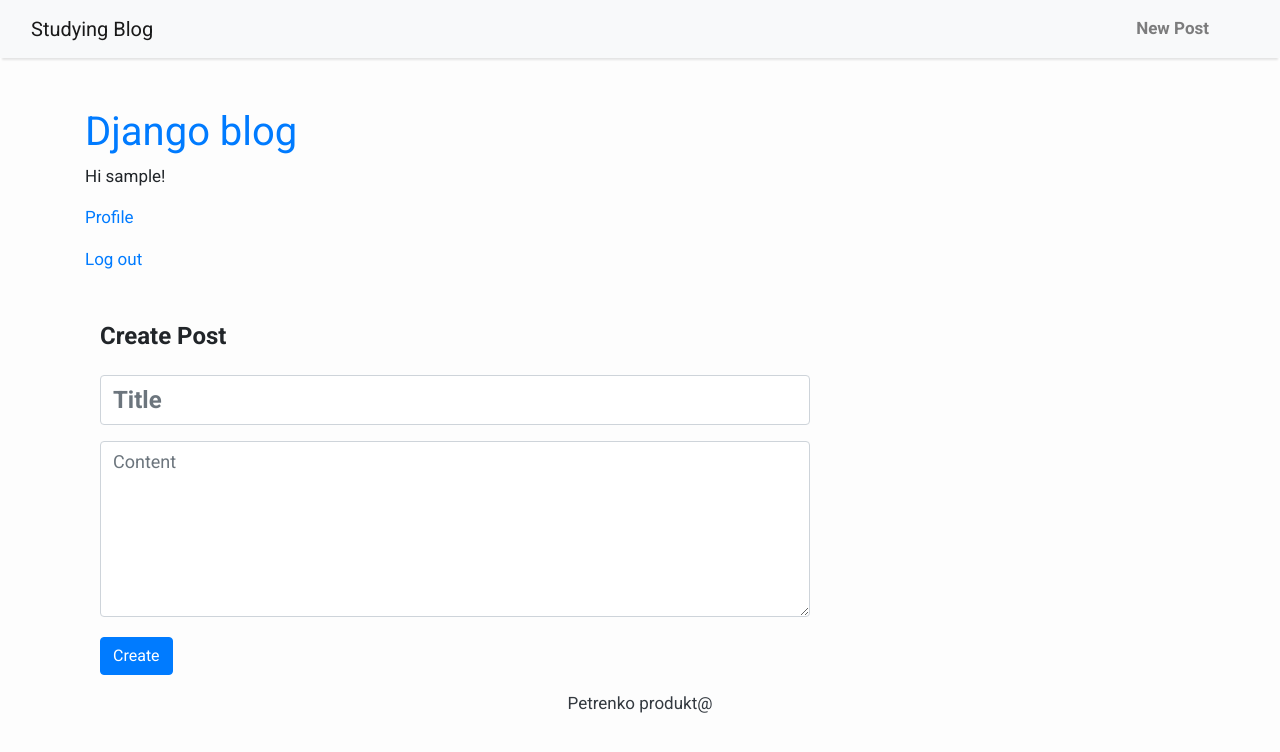
After one commit to 1997131211109/my-proge, a Django app: page /create-post/ in a window 1280 px wide. The commit adds this page. Shown: the top 752 px of the page. Run offline with Django 4.2, Linux system fonts and the light colour scheme; the visitor is signed in with stand-in values (Sample User, id 1); some libraries are stand-ins or nearby versions.

Commit message:
5d . part  + profile (base)

```diff
--- a/mysite/blog/views.py
+++ b/mysite/blog/views.py
@@ -1,4 +1,3 @@
-from django.shortcuts import render
 from django.views import generic
 from .models import Post
 from .forms import CommentForm
--- a/mysite/templates/base.html
+++ b/mysite/templates/base.html
@@ -44,13 +44,13 @@
             <div class="collapse navbar-collapse" id="navbarResponsive">
                 <ul class="navbar-nav ml-auto">
                     <li class="nav-item text-black">
-                        <a class="nav-link text-black font-weight-bold" href="#">About</a>
+                       <a class="nav-link text-black font-weight-bold" href="{% url 'create_post' %}">New Post</a>
                     </li>
                     <li class="nav-item text-black">
-                        <a class="nav-link text-black font-weight-bold" href="#">Policy</a>
+                        <a class="nav-link text-black font-weight-bold" href="#"></a>
                     </li>
                     <li class="nav-item text-black">
-                        <a class="nav-link text-black font-weight-bold" href="#">Contact</a>
+                        <a class="nav-link text-black font-weight-bold" href="#"></a>
                     </li>
                 </ul>
             </div>
--- /dev/null
+++ b/mysite/templates/create_post.html
@@ -0,0 +1,44 @@
+{% extends 'base.html' %}
+
+{% block content %}
+<style>
+    .container {
+        margin-top: 50px;
+    }
+    .post-title {
+        font-size: 24px;
+        font-weight: bold;
+        margin-bottom: 10px;
+    }
+    .post-content {
+        font-size: 18px;
+        margin-bottom: 20px;
+    }
+    .post-info {
+        font-size: 14px;
+        color: #888;
+    }
+    .btn-primary {
+        background-color: #007bff;
+        border-color: #007bff;
+    }
+</style>
+
+<div class="container">
+  <div class="row">
+    <div class="col-md-8">
+      <h1 class="post-title">Create Post</h1>
+      <form method="post" class="mt-4">
+        {% csrf_token %}
+        <div class="form-group">
+          <input type="text" class="form-control post-title" id="{{ form.title.id_for_label }}" name="{{ form.title.html_name }}" placeholder="Title">
+        </div>
+        <div class="form-group">
+          <textarea class="form-control post-content" id="{{ form.content.id_for_label }}" name="{{ form.content.html_name }}" placeholder="Content" rows="6"></textarea>
+        </div>
+        <button type="submit" class="btn btn-primary">Create</button>
+      </form>
+    </div>
+  </div>
+</div>
+{% endblock %}
--- a/mysite/user_accounts/forms.py
+++ b/mysite/user_accounts/forms.py
@@ -1,5 +1,19 @@
 from django import forms
 from .models import Profile
+from django import forms
+from blog.models import Post
+from blog.models import Comment
+
+class PostForm(forms.ModelForm):
+    class Meta:
+        model = Post
+        fields = ('title', 'content')
+
+class CommentForm(forms.ModelForm):
+    class Meta:
+        model = Comment
+        fields = ('name', 'email', 'body')
+
 
 class UserProfileForm(forms.ModelForm):
     class Meta:
--- a/mysite/user_accounts/urls.py
+++ b/mysite/user_accounts/urls.py
@@ -2,8 +2,13 @@
 from .views import SignUpView
 from django.urls import path
 from .views import profile
+from . import views
+
+
 
 urlpatterns = [
     path('profile/', profile, name='profile'),
+    path('create-post/', views.create_post, name='create_post'),
+    path('<slug:slug>/create-comment/', views.create_comment, name='create_comment'),
     path('signup/', SignUpView.as_view(), name='signup'),
 ]
--- a/mysite/user_accounts/views.py
+++ b/mysite/user_accounts/views.py
@@ -1,10 +1,36 @@
-from django.shortcuts import render
+from django.shortcuts import render, redirect, get_object_or_404
+from django.contrib.auth.decorators import login_required
 from django.contrib.auth.forms import UserCreationForm
 from django.urls import reverse_lazy
 from django.views import generic
-from django.shortcuts import render, redirect
-from django.contrib.auth.decorators import login_required
-from .forms import UserProfileForm
+from .forms import UserProfileForm, PostForm, CommentForm
+from blog.models import Post, Comment
+
+@login_required
+def create_post(request):
+    if request.method == 'POST':
+        form = PostForm(request.POST)
+        if form.is_valid():
+            post = form.save(commit=False)
+            post.author = request.user
+            post.save()
+            return redirect('home')
+    else:
+        form = PostForm()
+    return render(request, 'create_post.html', {'form': form})
+
+def create_comment(request, slug):
+    post = get_object_or_404(Post, slug=slug)
+    if request.method == 'POST':
+        form = CommentForm(request.POST)
+        if form.is_valid():
+            comment = form.save(commit=False)
+            comment.post = post
+            comment.save()
+            return redirect('post_detail', slug=post.slug)
+    else:
+        form = CommentForm()
+    return render(request, 'create_comment.html', {'form': form})
 
 @login_required
 def profile(request):
@@ -12,14 +38,12 @@
         form = UserProfileForm(request.POST, instance=request.user.profile)
         if form.is_valid():
             form.save()
-            return redirect('home')  # Перенаправлення на головну сторінку
+            return redirect('home')
     else:
         form = UserProfileForm(instance=request.user.profile)
     return render(request, 'profile.html', {'form': form})
-
 
 class SignUpView(generic.CreateView):
     form_class = UserCreationForm
     success_url = reverse_lazy('login')
     template_name = 'signup.html'
-# Create your views here.
```
Also changed, not shown: mysite/templates/create_comment.html (added, +16 -0 lines), mysite/templates/post_detail.html (+37 -6 lines), README.md.
